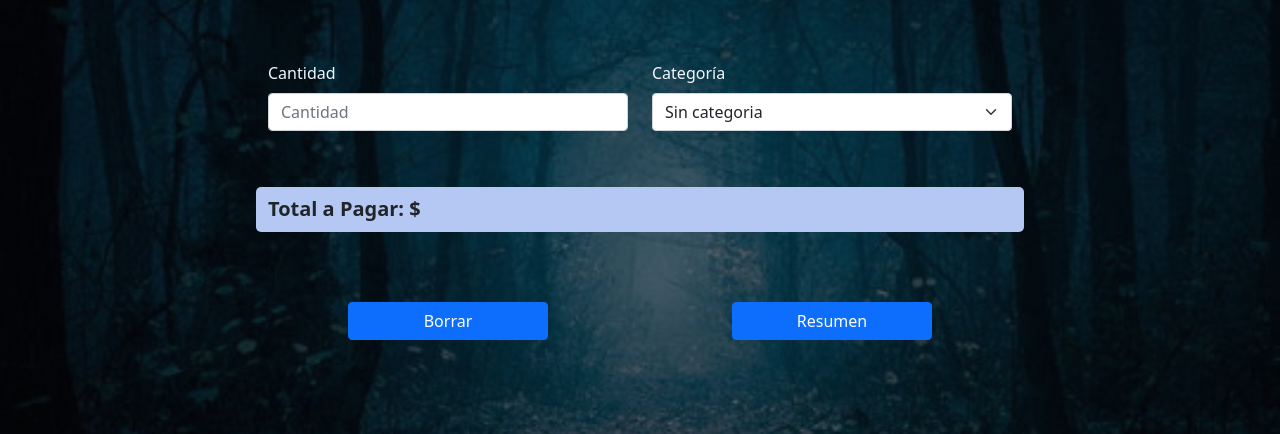
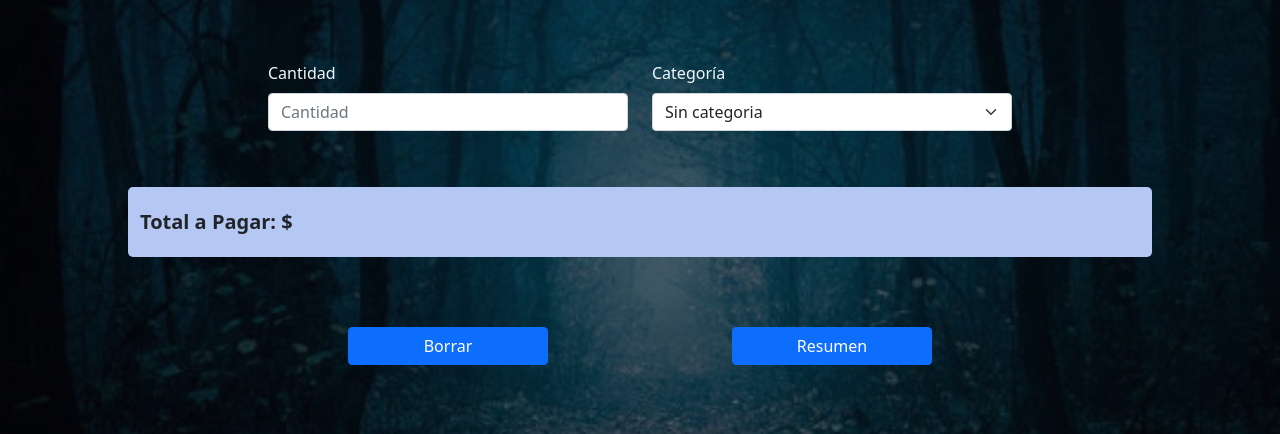
Before and after one commit to cuarty/Pagina-web-tp, a plain HTML site: page feria_libro.html in a window 1280 px wide. Shown: the part 1095-1529 px from the top of the page. Drawn offline with nearby package versions, Linux system fonts and the light colour scheme.

Commit message:
edicionjs1

```diff
--- a/feria_libro.html
+++ b/feria_libro.html
@@ -118,7 +118,7 @@
             </div>
 
 
-            <div class="row" style="background-color: rgb(180, 200, 243);border-radius: 5px; margin-top: 40px; margin-bottom: 50px; margin-left: 20vw; margin-right: 20vw; height: 45px; align-items: center;">
+            <div class="row" style="background-color: rgb(180, 200, 243);border-radius: 5px; margin-top: 40px; margin-bottom: 50px; margin-left: 10vw; margin-right: 10vw; height: 70px; align-items: center;">
                 <div class="col-sm-12 col-md-12 col-lg-12 col-xl-12">
                     <p style="font-weight: bold; font-size: 20px; margin: auto 0;" id="resultado">Total a Pagar: $</p>
                 </div>
@@ -126,7 +126,7 @@
 
 
 
-            <div class="row" style="margin-top: 30px; margin-bottom: 100px; margin-left: 20vw; margin-right: 20vw">
+            <div class="row" style="margin-top: 30px; margin-bottom: 100px; margin-left: 20vw; margin-right: 20vw; text-align: center;">
                 <div class="col-sm-12 col-md-6 col-lg-6 col-xl-6" style="text-align: center; margin-top: 20px;">
                     <input style="width: 200px;" class="btn btn-primary" type="reset" value="Borrar">
                 </div>
```
